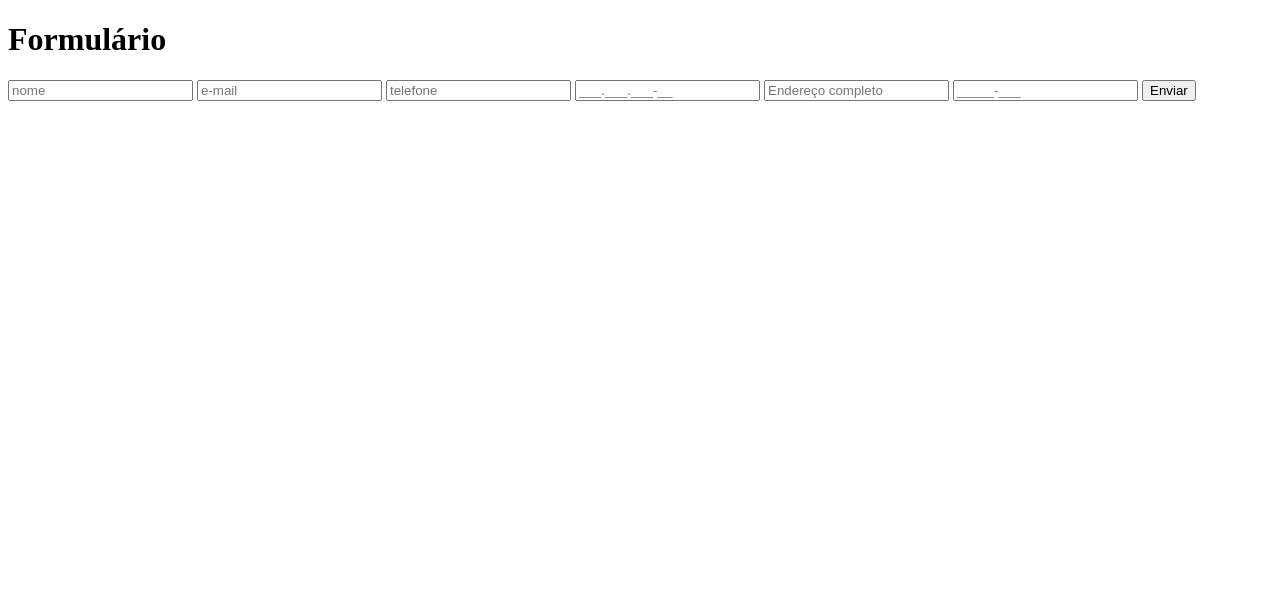
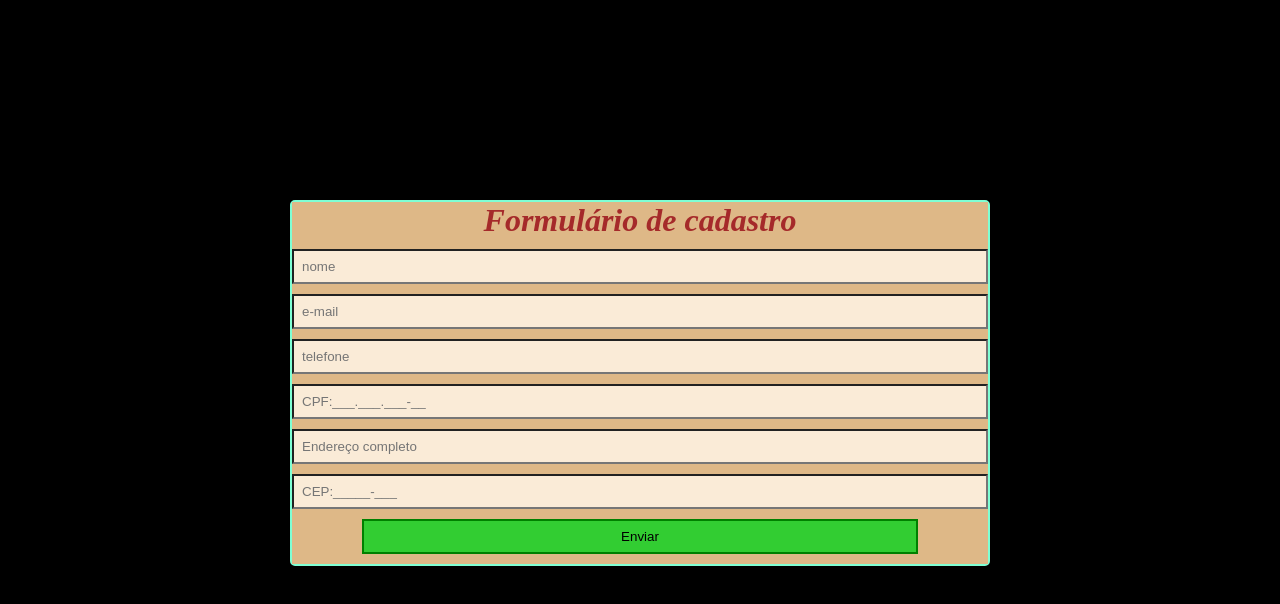
Before and after one commit to MozartSoares/Estudo_front, a plain HTML site: page index.html in a window 1280 px wide. Drawn offline with nearby package versions, Linux system fonts and the light colour scheme.

Commit message:
feat: -estilos adicionados

```diff
--- a/index.html
+++ b/index.html
@@ -3,10 +3,12 @@
 <head>
     <meta charset="UTF-8">
     <meta name="viewport" content="width=device-width, initial-scale=1.0">
+    <link rel="stylesheet" href="main.css">
     <title>Formulário</title>
 </head>
 <body>
-    <h1>Formulário</h1>
+    <div class="container">
+        <h1>Formulário de cadastro</h1>
     <form>
         <input type="text" placeholder="nome" id="nome" name="nome">
         <input type="email" placeholder="e-mail" id="email" name="email">
@@ -16,6 +18,7 @@
         <input type="text" placeholder="CEP" id="cep" required>
         <button type="submit">Enviar</button>
     </form>
+    </div>
     <script src="https://code.jquery.com/jquery-3.7.1.min.js"></script>
     <script src="jquery.mask.min.usarEsse.js"></script>
     <script src="main.js"></script>
--- /dev/null
+++ b/main.css
@@ -0,0 +1,51 @@
+* {
+    box-sizing: border-box;
+    padding: 0;
+    margin: 0 auto;
+    background-color: black;
+}
+
+.container {
+    max-width: 700px;
+    display: block;
+    margin-top: 200px;
+    border: 2px solid aquamarine;
+    border-radius: 5px;
+    text-align: center;
+}
+
+h1 {
+    color: brown;
+    font-style: italic;
+    font-weight: bold;
+    background-color: burlywood;
+}
+
+form {
+    width: 100%;
+    display: flex;
+    flex-direction: column;
+    align-items: center;
+    background-color: burlywood;
+}
+
+form input {
+    padding: 8px;
+    margin-top: 10px;
+    background-color: antiquewhite;
+    width: 100%;
+}
+
+form button {
+    background-color: limegreen;
+    padding: 8px;
+    border: none;
+    margin: 10px;
+    width: 80%;
+    cursor: pointer;
+    border: 2px solid green;
+}
+
+form button:hover{
+    background-color: lime;
+}
--- a/main.js
+++ b/main.js
@@ -1,8 +1,8 @@
 $(document).ready(function() {
-    $('#cpf').mask('000.000.000.00', {
-        placeholder: '___.___.___-__'
+    $('#cpf').mask('000.000.000-00', {
+        placeholder: 'CPF:___.___.___-__'
     })
     $('#cep').mask('00000-000', {
-        placeholder: '_____-___'
+        placeholder: 'CEP:_____-___'
     })
 })
```
